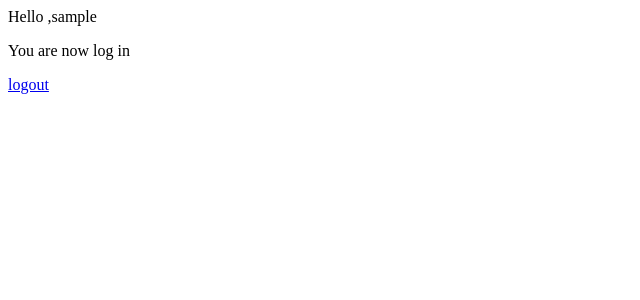
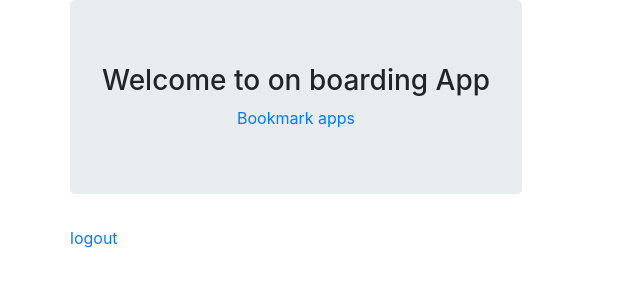
Before and after one commit to aditya102/on_boarding_task, a Django app: page /users/home/ in a window 1280 px wide. Shown: the top 300 px of the page, without its empty margins (0-640 px from the left). Run offline with Django 3.2, Linux system fonts and the light colour scheme; the visitor is signed in with stand-in values (Sample User, id 1); some libraries are stand-ins or nearby versions.

Commit message:
Creat Bookmark app

```diff
--- /dev/null
+++ b/apps/bookmarks/urls.py
@@ -0,0 +1,8 @@
+from django.urls import path
+from . import views
+
+app_name = 'bookmarks'
+
+urlpatterns = [
+    path('', views.index, name="homepage"),
+]
--- a/apps/bookmarks/views.py
+++ b/apps/bookmarks/views.py
@@ -1,3 +1,7 @@
 from django.shortcuts import render
+from django.http import HttpResponse
 
 # Create your views here.
+
+def index(request):
+    return HttpResponse("Hello World this working")
--- a/apps/users/templates/users/home.html
+++ b/apps/users/templates/users/home.html
@@ -1,16 +1,15 @@
-<html>
-  <header>
-    <title>Home</title>
-  </header>
-    <body>
-      {% if user.is_authenticated %}
-        <p>Hello ,{{ user.username }}</p>
-        <p>You are now log in</p>
+{% extends 'users/base.html' %}
+{% block main %}
+  {% if user.is_authenticated %}
+        <div class="jumbotron text-center">
+
+        <h3>Welcome to on boarding App</h3>
+        <a href ="#"> Bookmark apps </a>
+        </div>
         <p><a href="{% url 'users:logout' %}">logout</a></p>
-      {% else %}
+  {% else %}
         <p>Account Created Successfully </p>
         <p>Now you can log in</p>
         <p><a href="{% url 'users:login' %}">LogIn</a></p>
-      {% endif %}
-   </body>
-</html>
+  {% endif %}
+{% endblock  %}
--- a/apps/users/views.py
+++ b/apps/users/views.py
@@ -42,7 +42,7 @@ def home(request):
     return render(request, 'users/home.html')
 
 
-def logut(request):
+def logout(request):
     logout(request)
 
 
--- a/on_boarding_task/settings.py
+++ b/on_boarding_task/settings.py
@@ -32,6 +32,7 @@ ALLOWED_HOSTS = ['testserver', 'localhost']
 
 INSTALLED_APPS = [
     'apps.users',
+    'apps.bookmarks',
     'django.contrib.admin',
     'django.contrib.auth',
     'django.contrib.contenttypes',
--- a/on_boarding_task/urls.py
+++ b/on_boarding_task/urls.py
@@ -18,5 +18,7 @@ from django.urls import include, path
 
 urlpatterns = [
     path('admin/', admin.site.urls),
-    path('users/', include('apps.users.urls'))
+    path('',include('apps.users.urls')),
+    path('users/', include('apps.users.urls')),
+    path('bookmarks/',include('apps.bookmarks.urls'))
 ]
```
Also changed, not shown: 1 other file.
